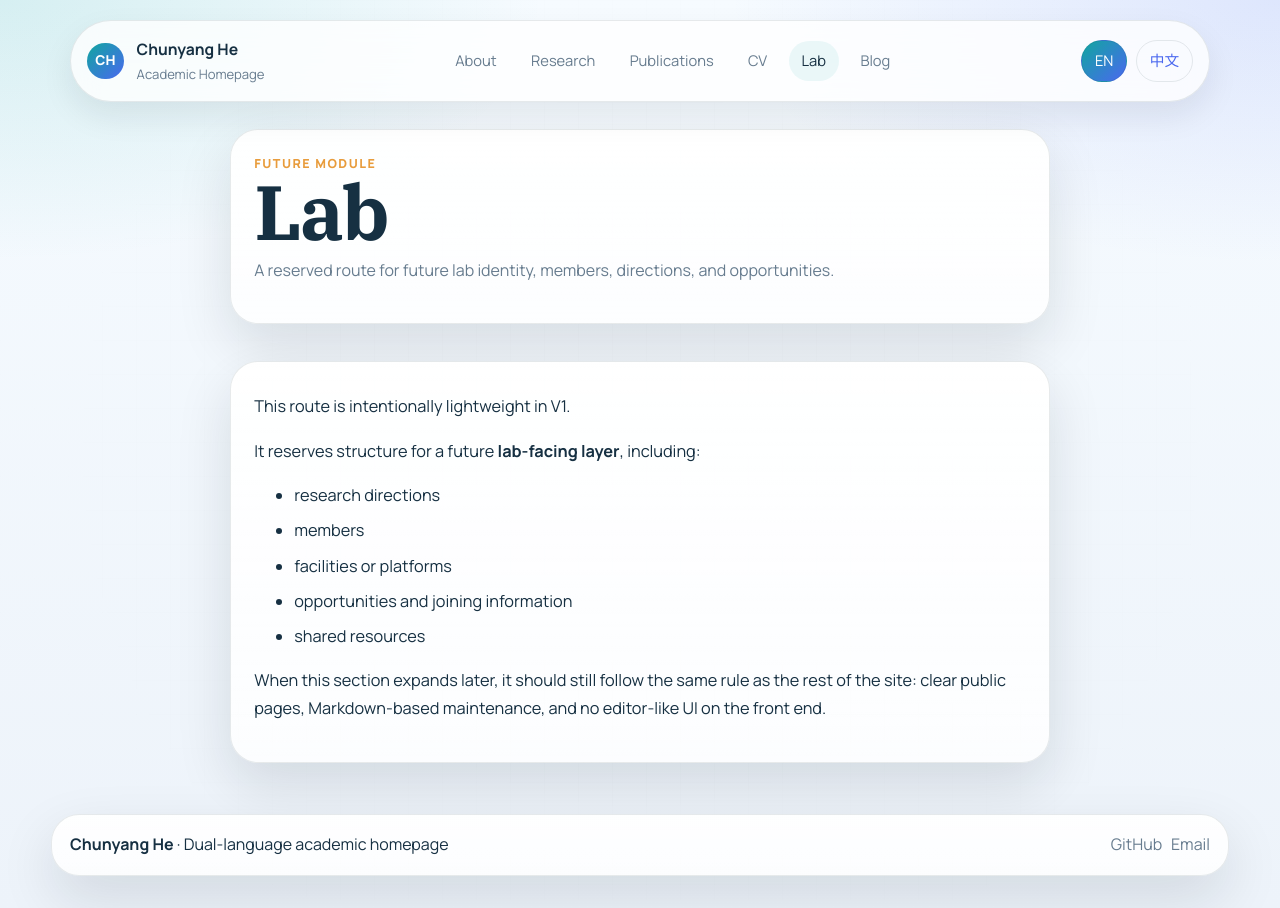
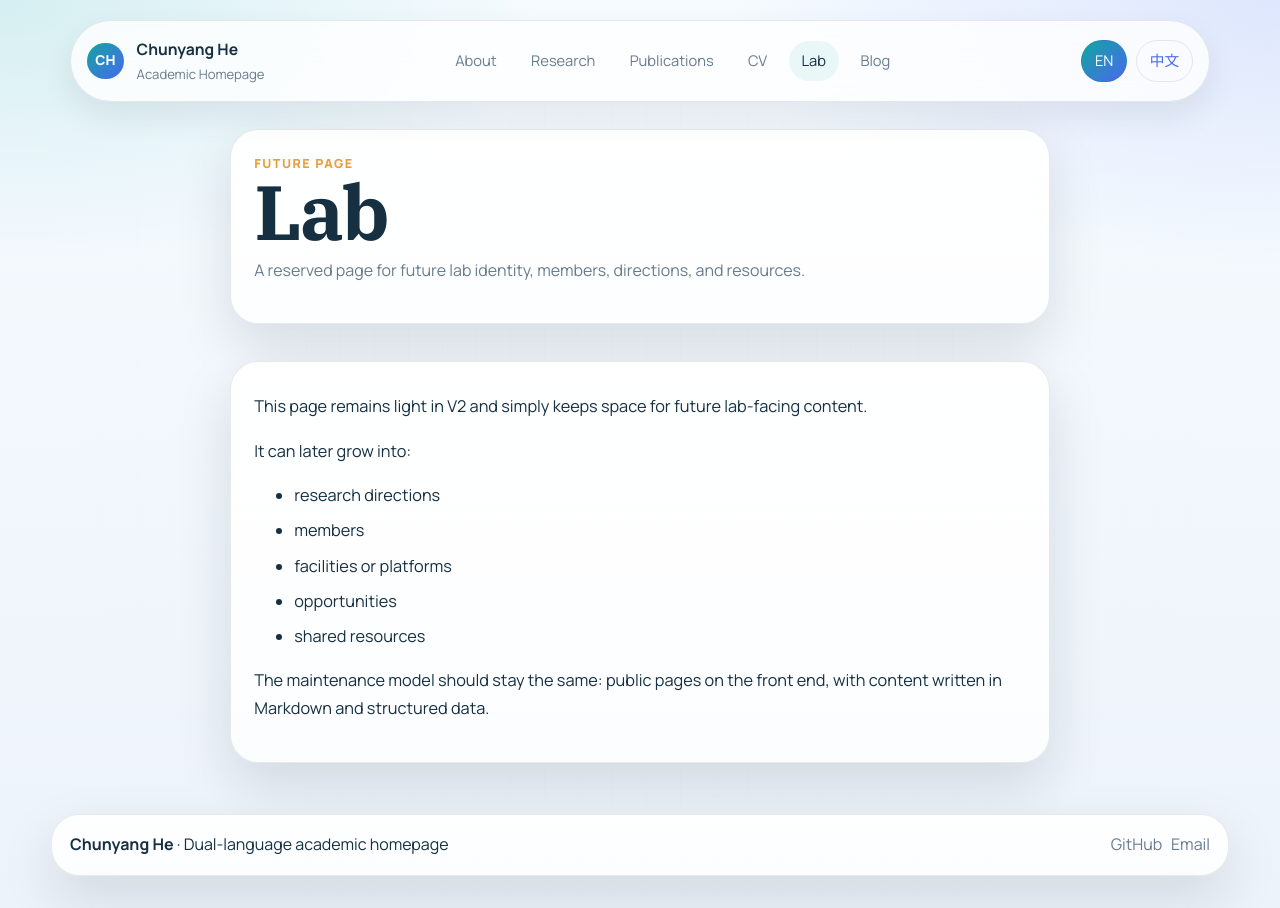
Before and after one commit to BitSheepp/BitSheepp.github.io, a Jekyll site: the page built from _pages/lab.md, in a window 1280 px wide. Built offline with Jekyll 4.4.1, drawn with Linux system fonts in a browser that asks for light colours.

Commit message:
Refine site copy and repair Chinese content

```diff
--- a/_pages/lab.md
+++ b/_pages/lab.md
@@ -5,19 +5,18 @@ layout: page
 lang: en
 nav_key: lab
 alt_url: /cn/lab/
-page_kicker: Future Module
-description: "A reserved route for future lab identity, members, directions, and opportunities."
+page_kicker: Future Page
+description: "A reserved page for future lab identity, members, directions, and resources."
 ---
 
-This route is intentionally lightweight in V1.
+This page remains light in V2 and simply keeps space for future lab-facing content.
 
-It reserves structure for a future **lab-facing layer**, including:
+It can later grow into:
 
 - research directions
 - members
 - facilities or platforms
-- opportunities and joining information
+- opportunities
 - shared resources
 
-When this section expands later, it should still follow the same rule as the rest of the site:
-clear public pages, Markdown-based maintenance, and no editor-like UI on the front end.
+The maintenance model should stay the same: public pages on the front end, with content written in Markdown and structured data.
```
